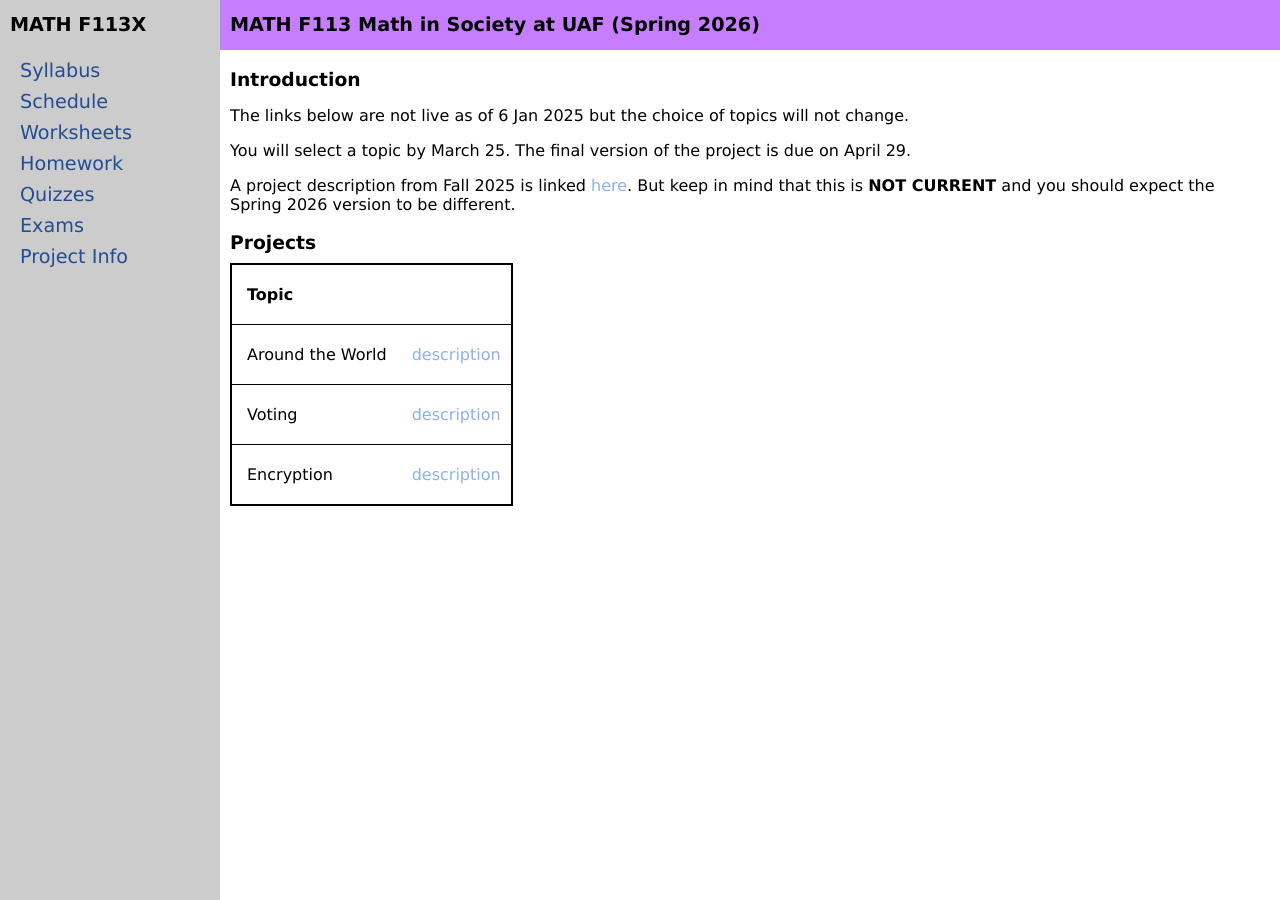
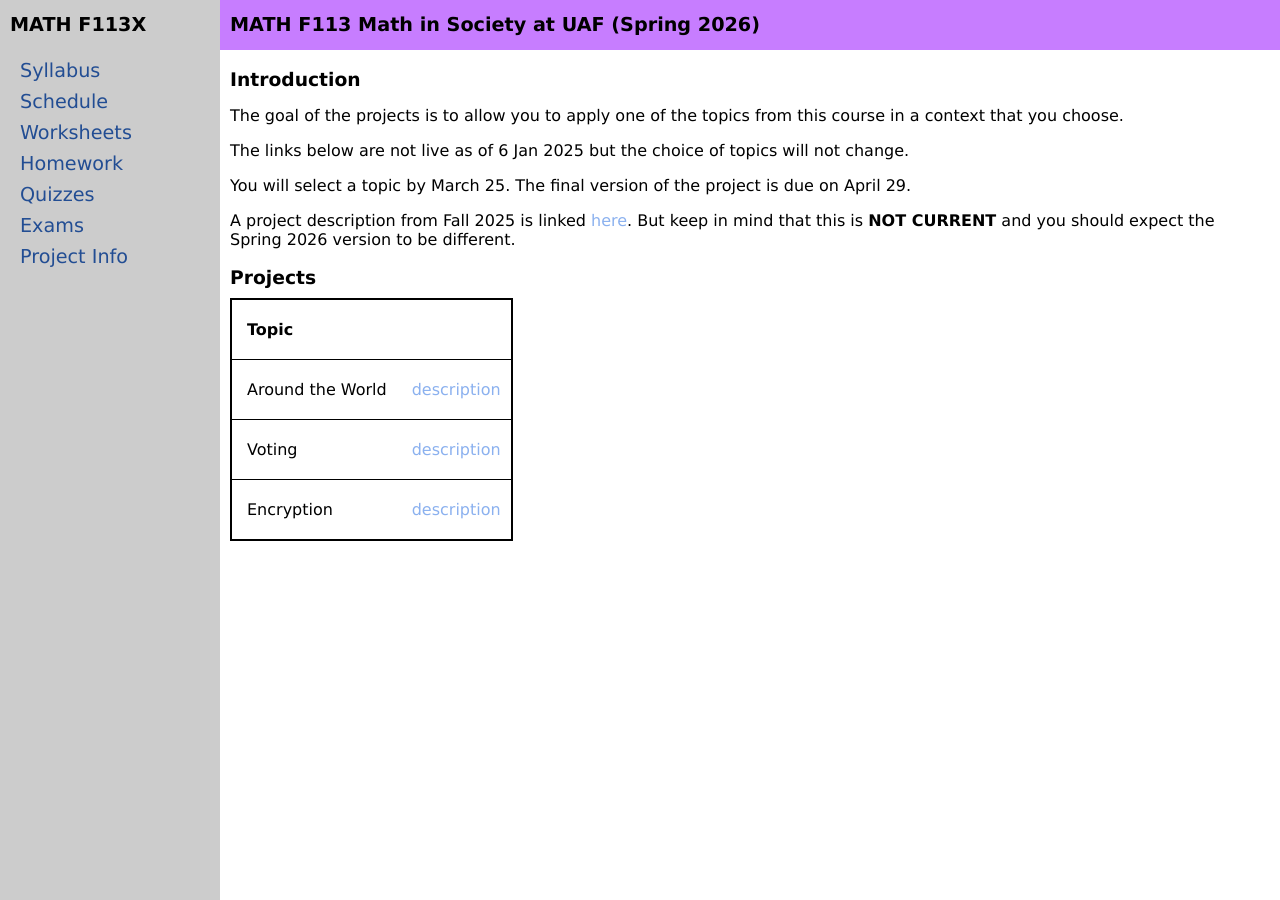
Before and after one commit to uaf-math/math113, a Jekyll site: the page built from project.md, in a window 1280 px wide. Built offline with Jekyll 4.4.1, drawn with Linux system fonts in a browser that asks for light colours.

Commit message:
Update project.md

```diff
--- a/project.md
+++ b/project.md
@@ -3,6 +3,7 @@ layout: course-page
 title: Worksheets
 ---
 ### Introduction
+The goal of the projects is to allow you to apply one of the topics from this course in a context that you choose.
 
 The links below are not live as of 6 Jan 2025 but the choice of topics will not change.
 
```
